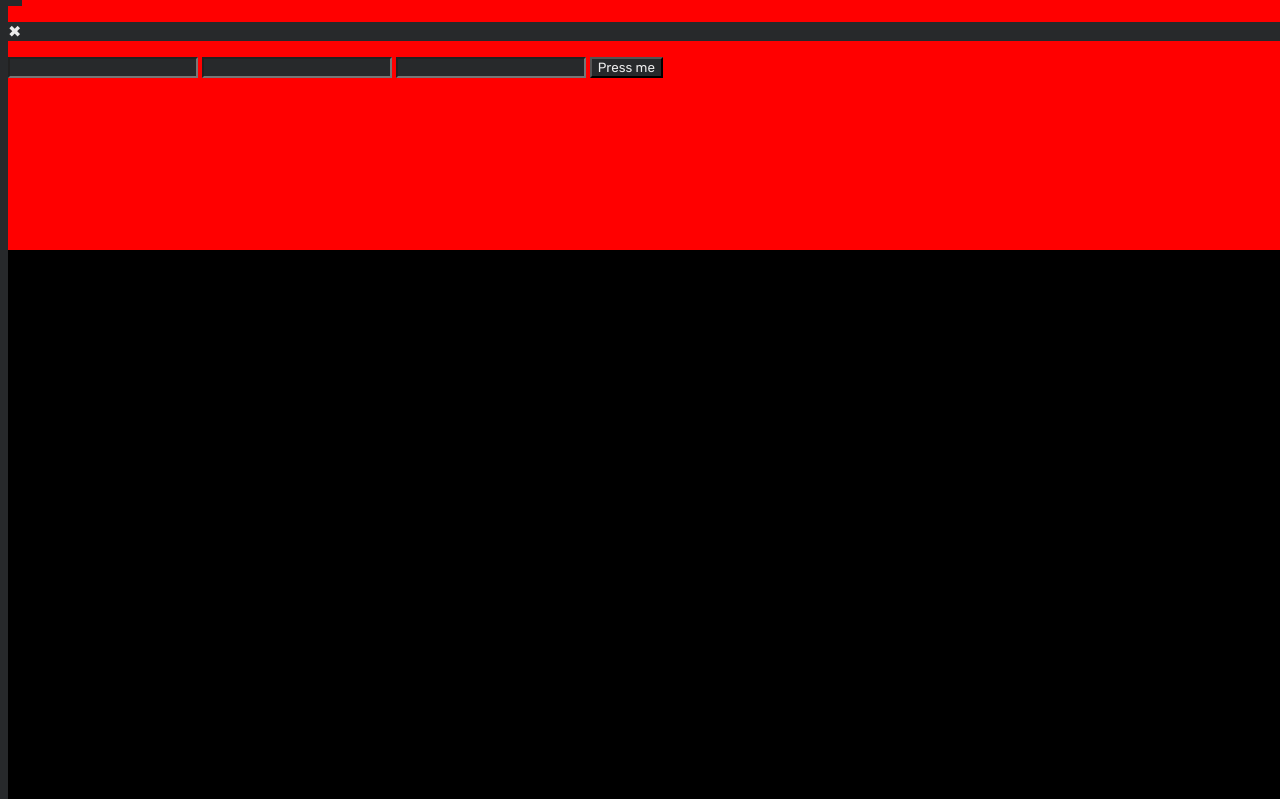
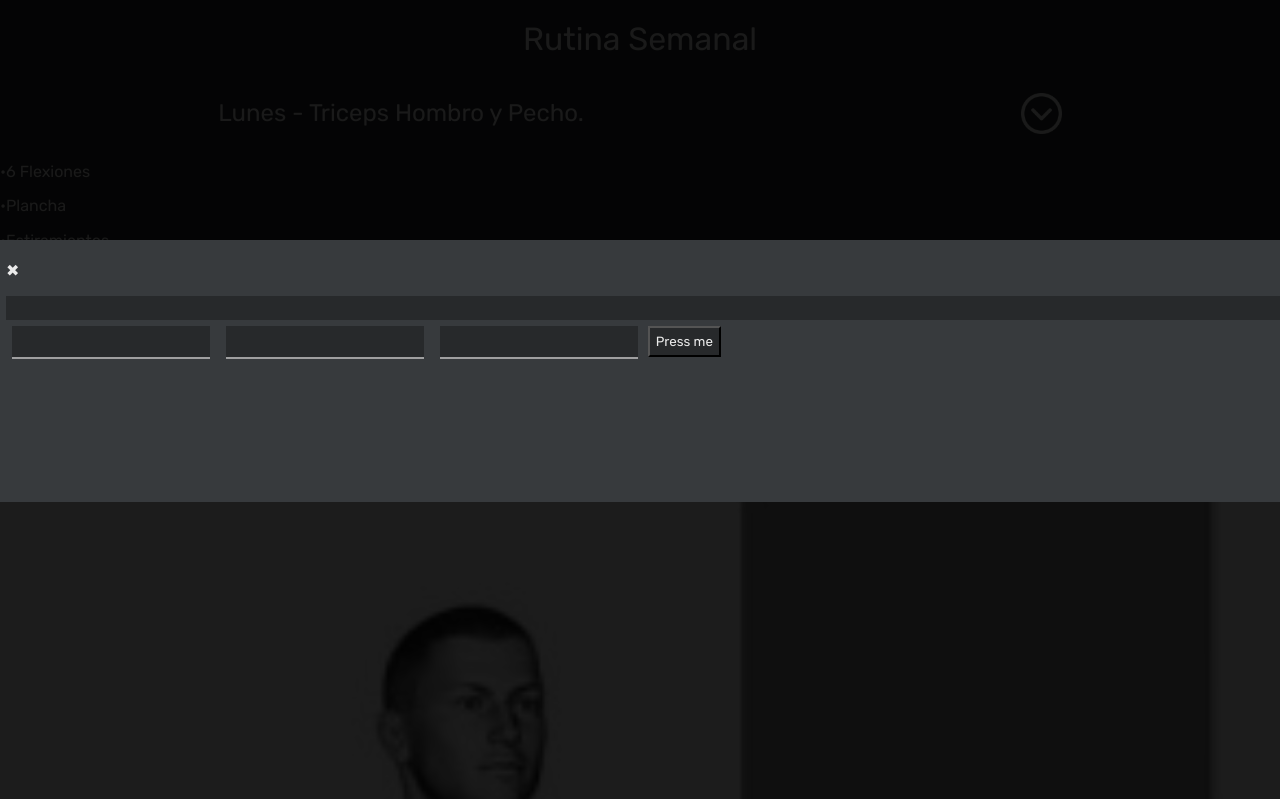
Before and after one commit to Valentin-sanabria/gym-routine, a plain HTML site: page index.html in a window 1280 px wide. Both pictures are taken after a click on the button "Press me". Shown: the top 799 px of the page. Drawn offline with Linux system fonts and the light colour scheme.

Commit message:
v2.0 - complete core-functions of modal, basic css

```diff
--- a/index.html
+++ b/index.html
@@ -4,6 +4,7 @@
     <meta charset="UTF-8">
     <meta http-equiv="X-UA-Compatible" content="IE=edge">
     <meta name="viewport" content="width=device-width, initial-scale=1.0">
+    <link rel="stylesheet" href="reset.css">
     <link rel="stylesheet" href="style.css">
     <link rel="preconnect" href="https://fonts.googleapis.com">
     <link rel="preconnect" href="https://fonts.gstatic.com" crossorigin>
@@ -15,12 +16,12 @@
 
     <div id="blackBackground" class="hidePRO" >
         <div id="modalKG" class="hidePRO">
+            <p id="closeModal">&#x2716;</p>
             <table id="seguimientoTable">
             </table>
-            <p id="closeModal">&#x2716;</p>
-            <input type="text" name="" id="exName">
-            <input type="text" name="" id="exWeight">
-            <input type="text" name="" id="todayDate">
+            <input type="text" name="" id="exName" class="modalInput">
+            <input type="text" name="" id="exWeight" class="modalInput">
+            <input type="text" name="" id="todayDate" class="modalInput">
             <button id="modalOkBtn">Press me</button>
         </div>
     </div>
@@ -354,10 +355,10 @@
                     <label for="demo_opt_1"></label>
                 </div>
                 <p>•Rear delt pullback</p>
-                <video src="mp4/pullback.mp4" class="gif" controls></video>
                 <img src="img/kg.png" class="icon kgFollowing" alt="">
                 <img src="img/progress.png" class="icon" alt="">
             </div>
+            <video src="mp4/pullback.mp4" class="gif" controls></video>
         </div>
 
         <hr class="line">
--- /dev/null
+++ b/reset.css
@@ -0,0 +1,48 @@
+
+html {
+  line-height: 1.15; /* 1 */
+  -webkit-text-size-adjust: 100%; /* 2 */
+}
+
+/* Sections
+   ========================================================================== */
+
+/**
+ * Remove the margin in all browsers.
+ */
+
+body {
+  margin: 0;
+}
+
+/**
+ * Render the `main` element consistently in IE.
+ */
+
+main {
+  display: block;
+}
+
+/**
+ * Correct the font size and margin on `h1` elements within `section` and
+ * `article` contexts in Chrome, Firefox, and Safari.
+ */
+
+h1 {
+  font-size: 2em;
+  margin: 0.67em 0;
+}
+
+/* Grouping content
+   ========================================================================== */
+
+/**
+ * 1. Add the correct box sizing in Firefox.
+ * 2. Show the overflow in Edge and IE.
+ */
+
+hr {
+  box-sizing: content-box; /* 1 */
+  height: 0; /* 1 */
+  overflow: visible; /* 2 */
+}
--- a/script.js
+++ b/script.js
@@ -1,5 +1,6 @@
 let dropdownBtn = document.querySelectorAll(".dropdownbtn");
 let kgFollowing = document.querySelectorAll(".kgFollowing");
+let tableRows = document.querySelectorAll("tbody .tableRows");
 let blackBackground = document.getElementById("blackBackground");
 let modalKG = document.getElementById("modalKG");
 let closeModal = document.getElementById("closeModal");
@@ -10,6 +11,7 @@ let modalOkBtn = document.getElementById("modalOkBtn");
 let seguimientoTable = document.getElementById("seguimientoTable");
 
 loadTable();
+loadRowsForEach();
 
 dropdownBtn.forEach(element => {
     element.addEventListener("click", function() {
@@ -80,12 +82,18 @@ function createTableRow() {
     const dateRow = document.createElement("td");
     dateRow.innerText = todayDateinput.value;
 
+    newTableRow.classList.add("tableRows");
+
+
     seguimientoTable.appendChild(newTableRow);
     newTableRow.appendChild(exNameRow);
     newTableRow.appendChild(exWeightRow);
     newTableRow.appendChild(dateRow);
-    console.log(seguimientoTable.innerHTML);
+
+    tableRows = document.querySelectorAll(".tableRows");
+
     saveChangesTable();
+    loadRowsForEach();
 }
 
 function saveChangesTable() {
@@ -94,5 +102,20 @@ function saveChangesTable() {
 
 function loadTable() {
     seguimientoTable.innerHTML = JSON.parse(localStorage.getItem("allExcercisesWithWeight"));
+    tableRows = document.querySelectorAll(".tableRows");
+    console.log(tableRows);
+}
 
+function loadRowsForEach() {
+
+    tableRows.forEach(row => {
+        row.addEventListener("click", function() {
+            console.log(row.classList);
+            if(row.classList.contains("rowAlreadyClicked")){
+                row.remove();
+            } else {
+                row.classList.add("rowAlreadyClicked");
+            }
+        })
+    });
 }
--- a/style.css
+++ b/style.css
@@ -44,18 +44,57 @@ h1 {
 }
 
 #blackBackground {
-  background-color: black;
-  position: absolute;
+  background-color: #000000e3;
+  position: fixed;
   top: 0;
   width: 100vw;
   height: 100vh;
   z-index: 1;
 }
 
+#closeModal {
+  background-color: #373a3d;
+}
+
 #modalKG {
-  background-color: red;
+  position: fixed;
+  top: 30%;
+  background-color: #373a3d;
+  padding: 6px;
   min-width: 80%;
   min-height: 250px;
+}
+
+
+table {
+	border-collapse: collapse;
+	border-spacing: 0;
+}
+
+#seguimientoTable {
+  width: 100vw;
+
+}
+
+td {
+  padding: 12px;
+  background-color: rgba(255, 0, 0, 0);
+}
+
+.modalInput {
+  max-width: 40%;
+  margin: 6px;
+  padding: 8px;
+  border: none;
+  border-bottom: 2px solid #c2c2c2c5;
+}
+
+#modalOkBtn {
+  padding: 6px;
+}
+
+.rowAlreadyClicked {
+  background-color: rgb(201, 90, 90);
 }
 
 @keyframes slideaway {
```
